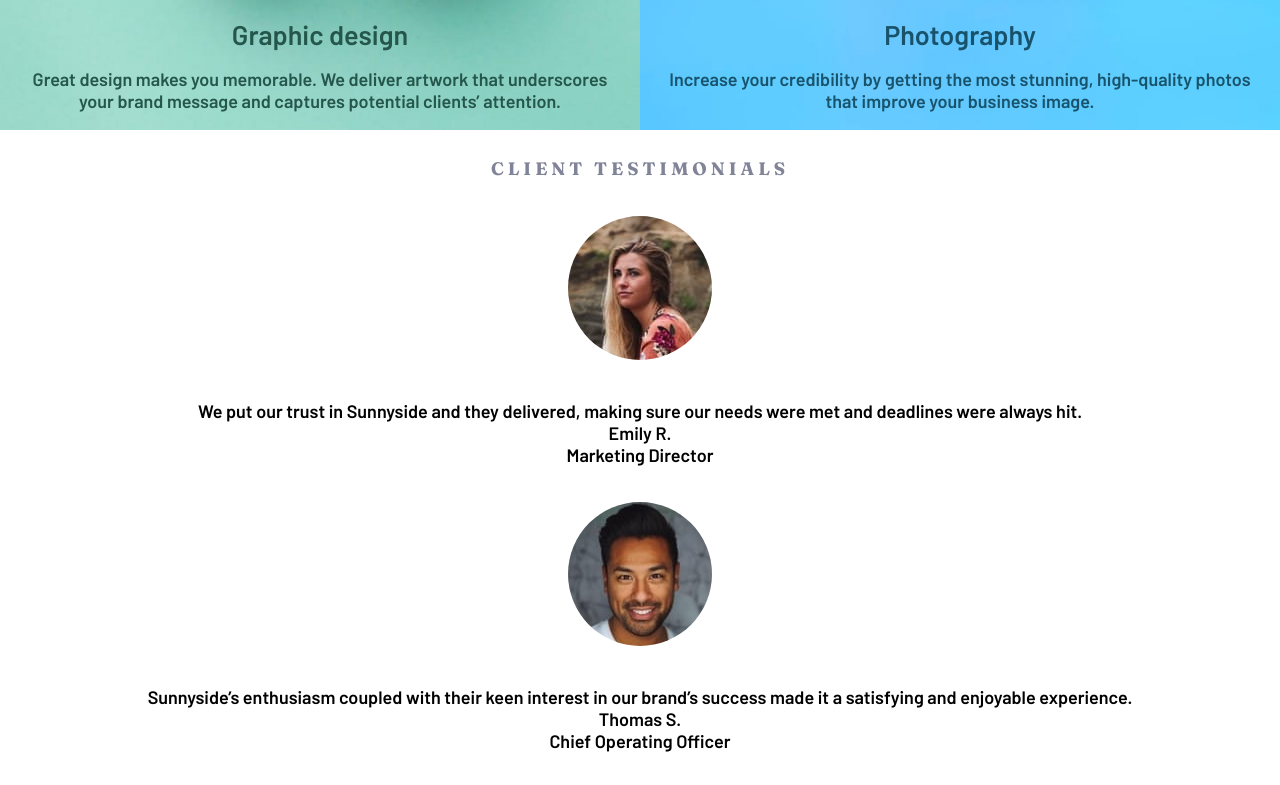
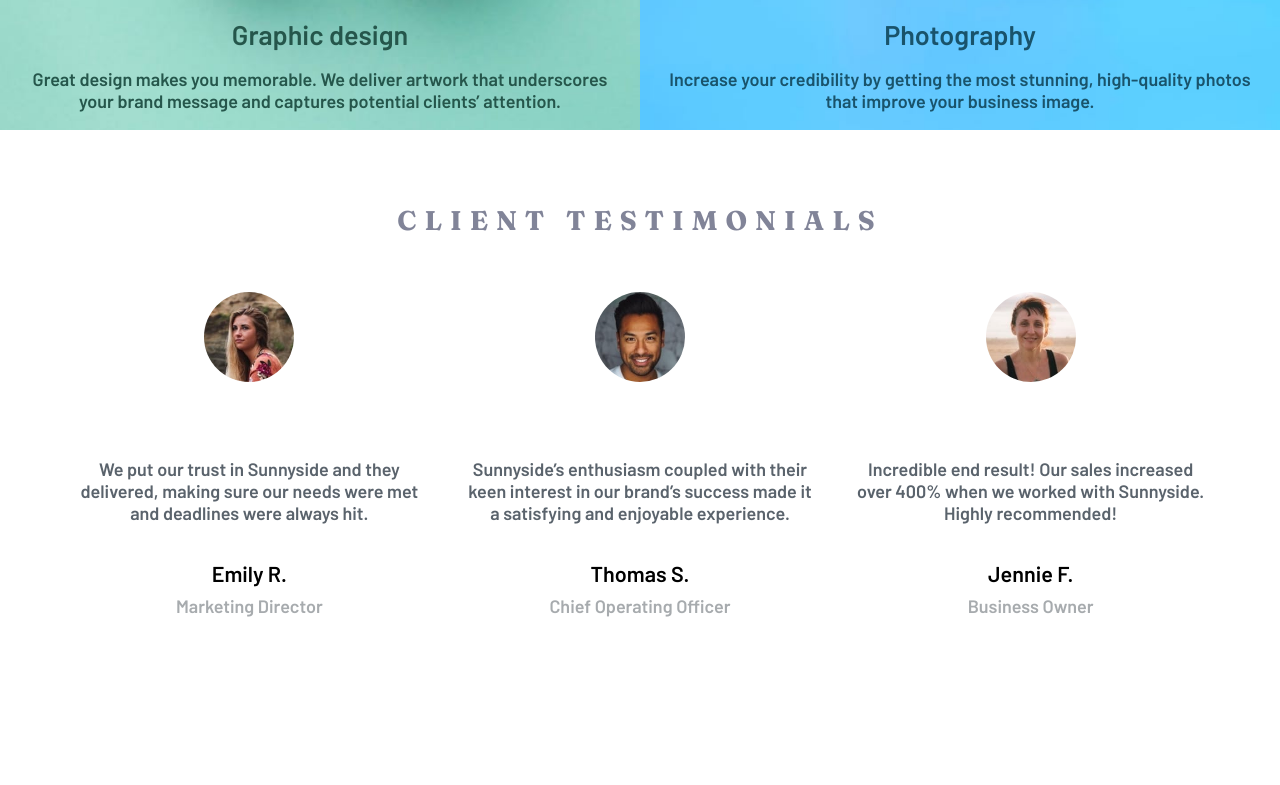
Before and after one commit to chimny/Sunnyside, a website built with Parcel: page src/index.html in a window 1280 px wide. Shown: the part 1800-2585 px from the top of the page. After the commit the page ends 2471 px from the top, so only its background shows below. Built offline with nearby package versions, Linux system fonts and the light colour scheme; files whose address does not match are found by name.

Commit message:
testimonial section done

```diff
--- a/src/scss/testimonial.scss
+++ b/src/scss/testimonial.scss
@@ -6,12 +6,62 @@
 
     h4 {
         text-transform: uppercase;
+        letter-spacing: 4px;
         font-family: "Fraunces", serif;
         color: v.$neutralDarkGrayishblue;
-        letter-spacing: 4px;
+    }
+
+    .quote {
+        color: v.$neutralVeryDarkGrayishblue;
+    }
+
+    .author {
+        margin: 1rem auto 0.5rem auto;
+        font-size: 1.2rem;
+    }
+
+    .position {
+        color: v.$neutralGrayishblue;
     }
     img {
         border-radius: 50%;
         margin: 2rem auto;
     }
 }
+
+@media (min-width: v.$mobile+1px) {
+    .testimonialcontainer {
+        padding: 3rem 4rem;
+        text-align: center;
+        display: grid;
+        grid-template-rows: 4rem minmax(120px, auto);
+        grid-template-columns: repeat(3, 1fr);
+        column-gap: 2rem;
+
+        h4 {
+            text-transform: uppercase;
+            font-family: "Fraunces", serif;
+            color: v.$neutralDarkGrayishblue;
+            letter-spacing: 8px;
+            grid-column: 1 / 4;
+            align-self: center;
+            font-size: 1.5rem;
+        }
+
+        .quote {
+            color: v.$neutralVeryDarkGrayishblue;
+            margin: 2rem auto;
+        }
+
+        .author {
+            margin: 1rem auto 0.5rem auto;
+        }
+
+        .position {
+            color: v.$neutralGrayishblue;
+        }
+        img {
+            height: 5rem;
+        }
+    }
+}
```
Also changed, not shown: 2 other files.
